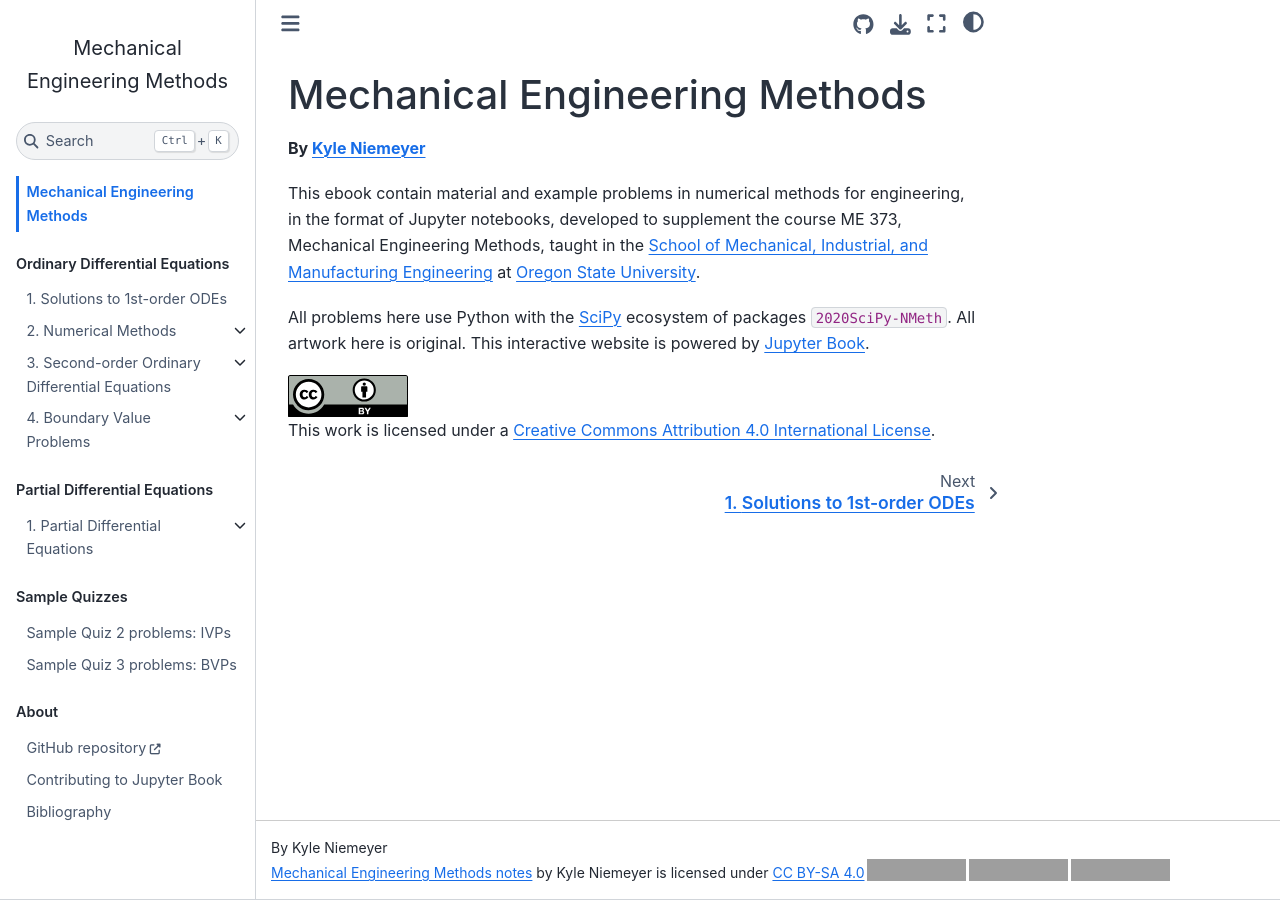
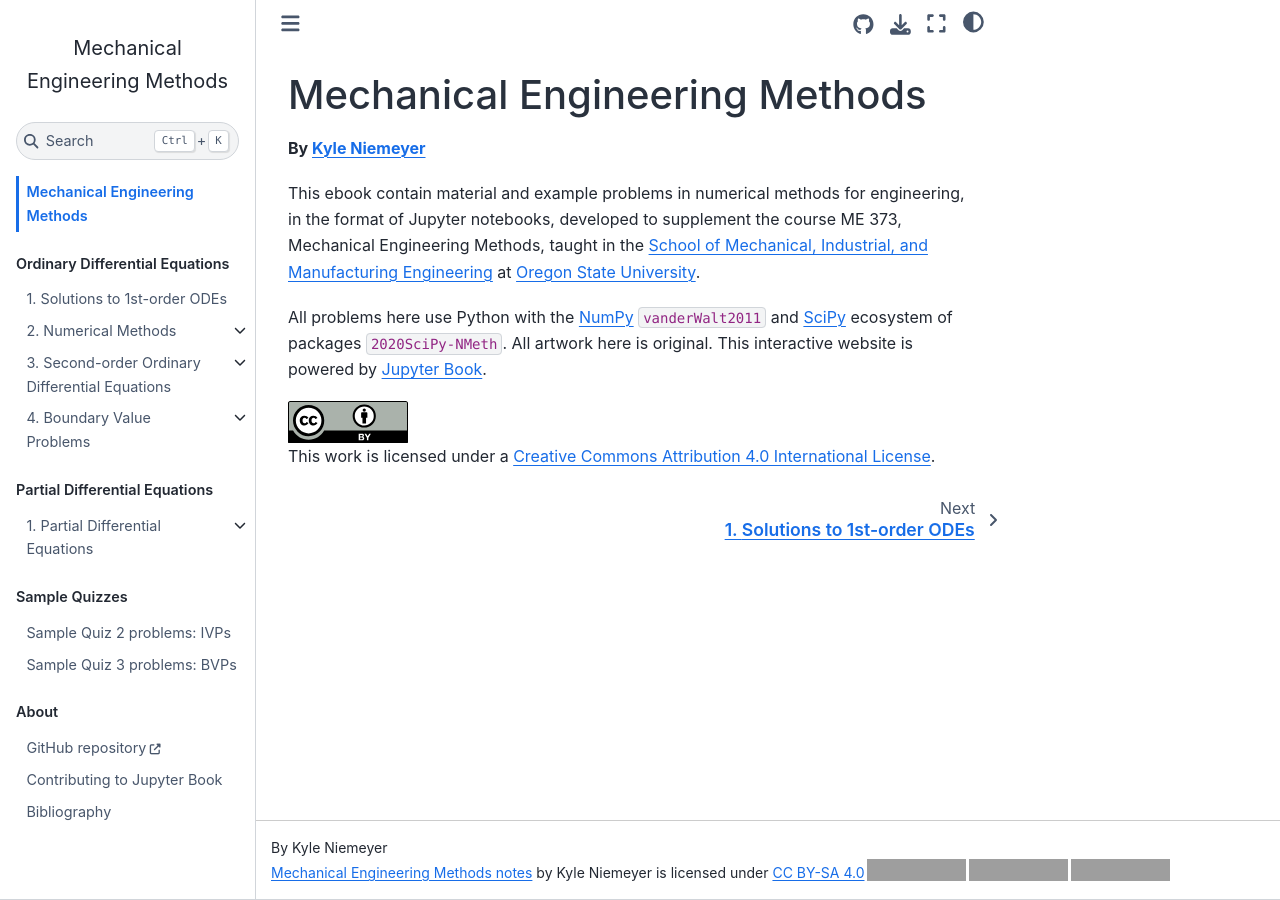
Before and after one commit to kyleniemeyer/ME373-book, a Jupyter Book: the page built from book/content/intro.md, in a window 1280 px wide. Built offline with Jupyter Book 1.0.4 settings and Sphinx 7.4.7 and the Sphinx Book theme 1.1.4, drawn with Linux system fonts in a browser that asks for light colours; pages that are not in the unit, such as notebooks, are missing from menus; cross-references to code outside the pages are shown as plain code; part of the change alters nothing that is shown; grey boxes are pictures that could not be loaded.

Commit message:
adds numpy citation

```diff
--- a/book/content/intro.md
+++ b/book/content/intro.md
@@ -4,7 +4,7 @@
 
 This ebook contain material and example problems in numerical methods for engineering, in the format of Jupyter notebooks, developed to supplement the course ME 373, Mechanical Engineering Methods, taught in the [School of Mechanical, Industrial, and Manufacturing Engineering](https://mime.oregonstate.edu) at [Oregon State University](https://oregonstate.edu).
 
-All problems here use Python with the [SciPy](https://www.scipy.org) ecosystem of packages {cite:p}`2020SciPy-NMeth`.
+All problems here use Python with the [NumPy](https://numpy.org) {cite:p}`vanderWalt2011` and [SciPy](https://www.scipy.org) ecosystem of packages {cite:p}`2020SciPy-NMeth`.
 All artwork here is original.
 This interactive website is powered by [Jupyter Book](https://jupyterbook.org/).
 
--- a/book/references.bib
+++ b/book/references.bib
@@ -20,3 +20,15 @@
   adsurl = {https://rdcu.be/b08Wh},
   doi = {10.1038/s41592-019-0686-2},
 }
+
+@article{vanderWalt2011,
+  doi = {10.1109/mcse.2011.37},
+  year = {2011},
+  month = mar,
+  volume = {13},
+  number = {2},
+  pages = {22--30},
+  author = {St{\'{e}}fan van der Walt and S Chris Colbert and Gaël Varoquaux},
+  title = {The {NumPy} Array: A Structure for Efficient Numerical Computation},
+  journal = {Computing in Science & Engineering}
+}
```
